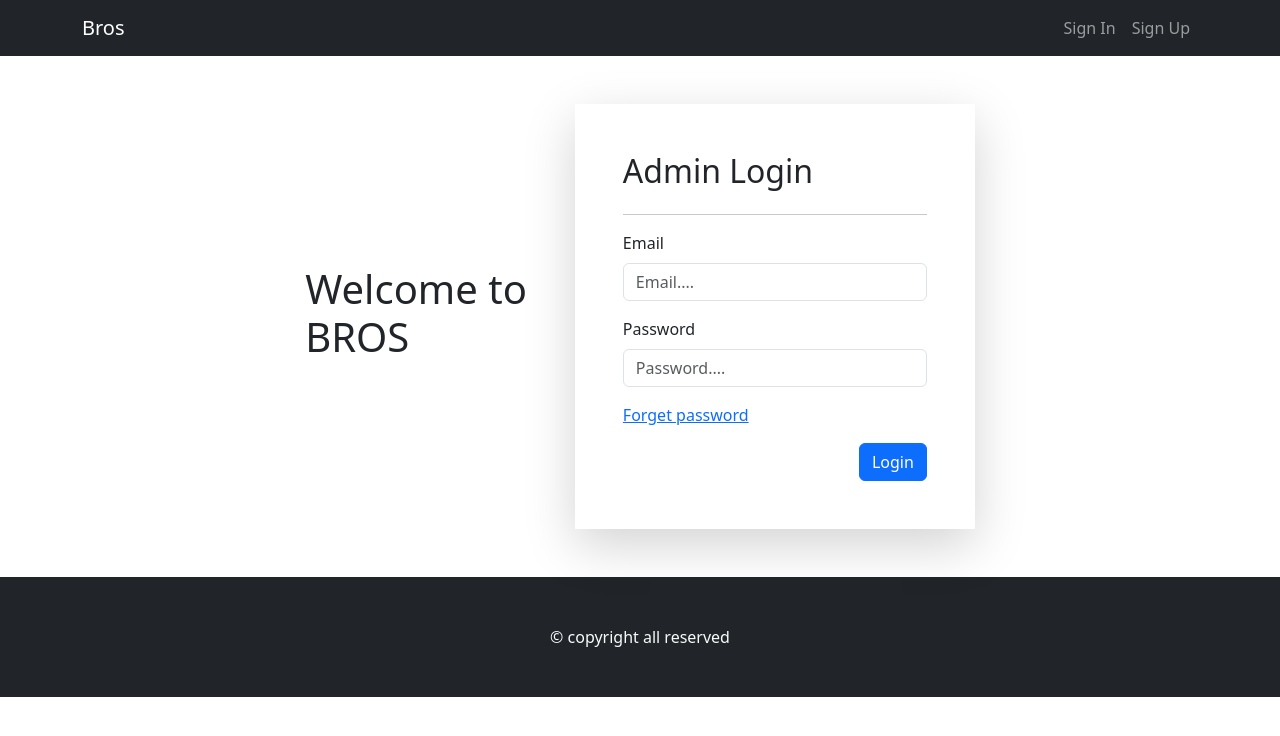
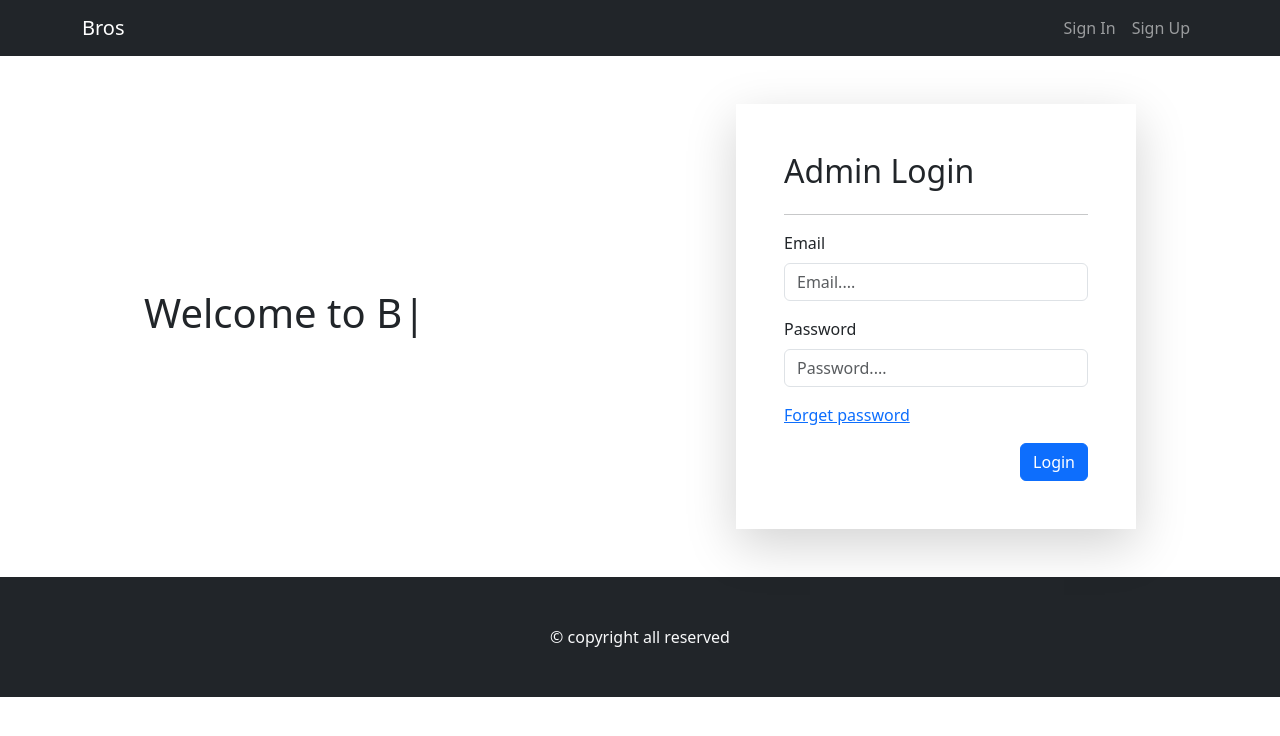
Before and after one commit to andrewphanpuspo2000/e_com_cms, a React (Create React App) app: page / in a window 1280 px wide. Shown: the top 736 px of the page. Built offline with nearby package versions, Linux system fonts and the light colour scheme; no server answers.

Commit message:
update front end

```diff
--- a/package.json
+++ b/package.json
@@ -18,6 +18,7 @@
     "react-scripts": "5.0.1",
     "react-toastify": "^9.1.3",
     "redux-persist": "^6.0.0",
+    "typewriter-effect": "^2.20.1",
     "web-vitals": "^2.1.4"
   },
   "scripts": {
--- a/src/components/admin-signin/AdminSignin.js
+++ b/src/components/admin-signin/AdminSignin.js
@@ -41,7 +41,7 @@ export const AdminSignin = () => {
   const pathTo = location.state?.from?.location?.pathname || "/dashboard";
   useEffect(() => {
     user?._id && navigate(pathTo);
-
+    console.log(location);
     dispatch(autoLogin());
   }, [user, navigate, dispatch, pathTo]);
   return (
--- a/src/page/signIn/Signin.js
+++ b/src/page/signIn/Signin.js
@@ -1,15 +1,23 @@
 import { AdminSignin } from "../../components/admin-signin/AdminSignin";
 import { Footer } from "../../components/layout/Footer";
 import { Header } from "../../components/layout/Header";
+import Typewriter from "typewriter-effect";
 
 export const Signin = () => {
   return (
     <div>
       <Header />
-      <main className="main p-5 d-flex justify-content-center align-items-center gap-5">
-        <div className="welcome-signin">
+      <main className="main p-5 d-flex justify-content-center align-items-center  w-100">
+        <div className="welcome-signin w-50">
           <h1>
-            Welcome to <br /> BROS
+            <Typewriter
+              options={{
+                strings: ["Welcome to Bros"],
+                autoStart: true,
+                delay: 70,
+                loop: true,
+              }}
+            />
           </h1>
         </div>
         <AdminSignin />
```
Also changed, not shown: 1 other file (tests, documents, lock files or other folders).
